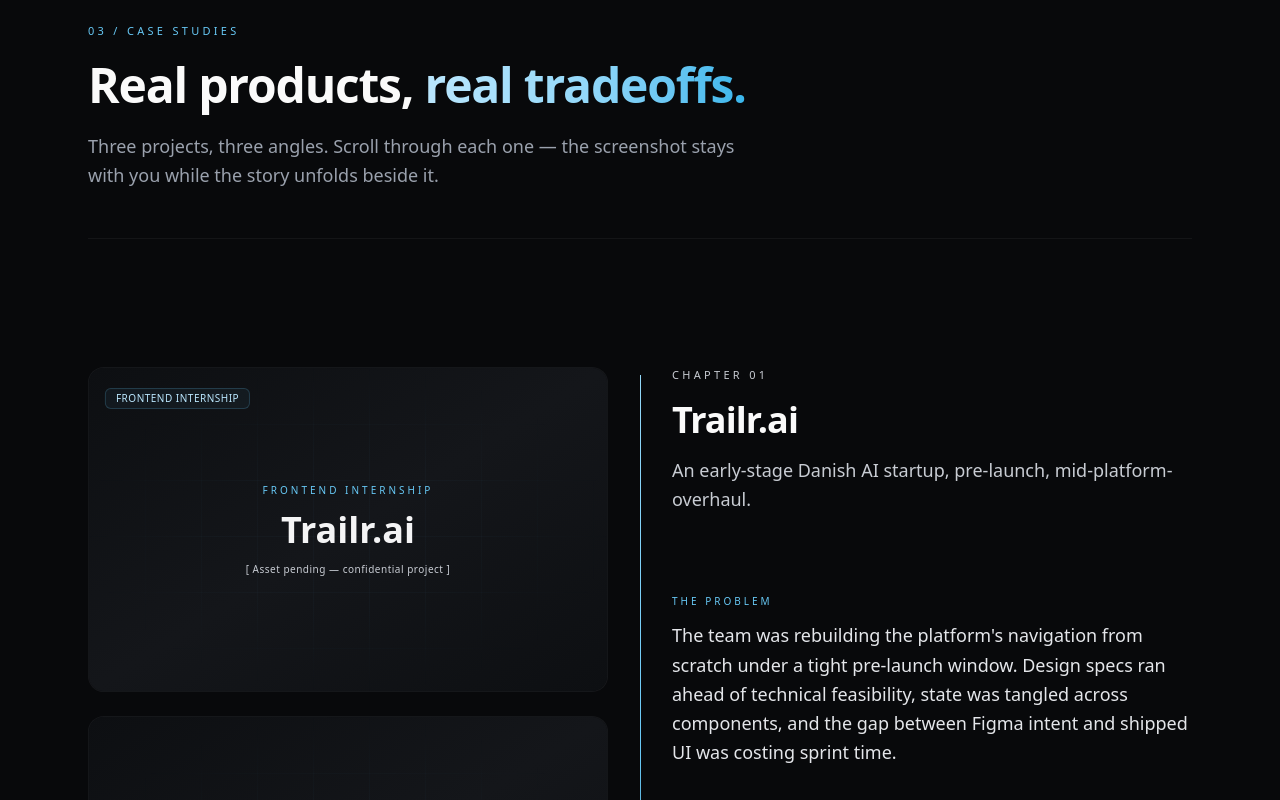
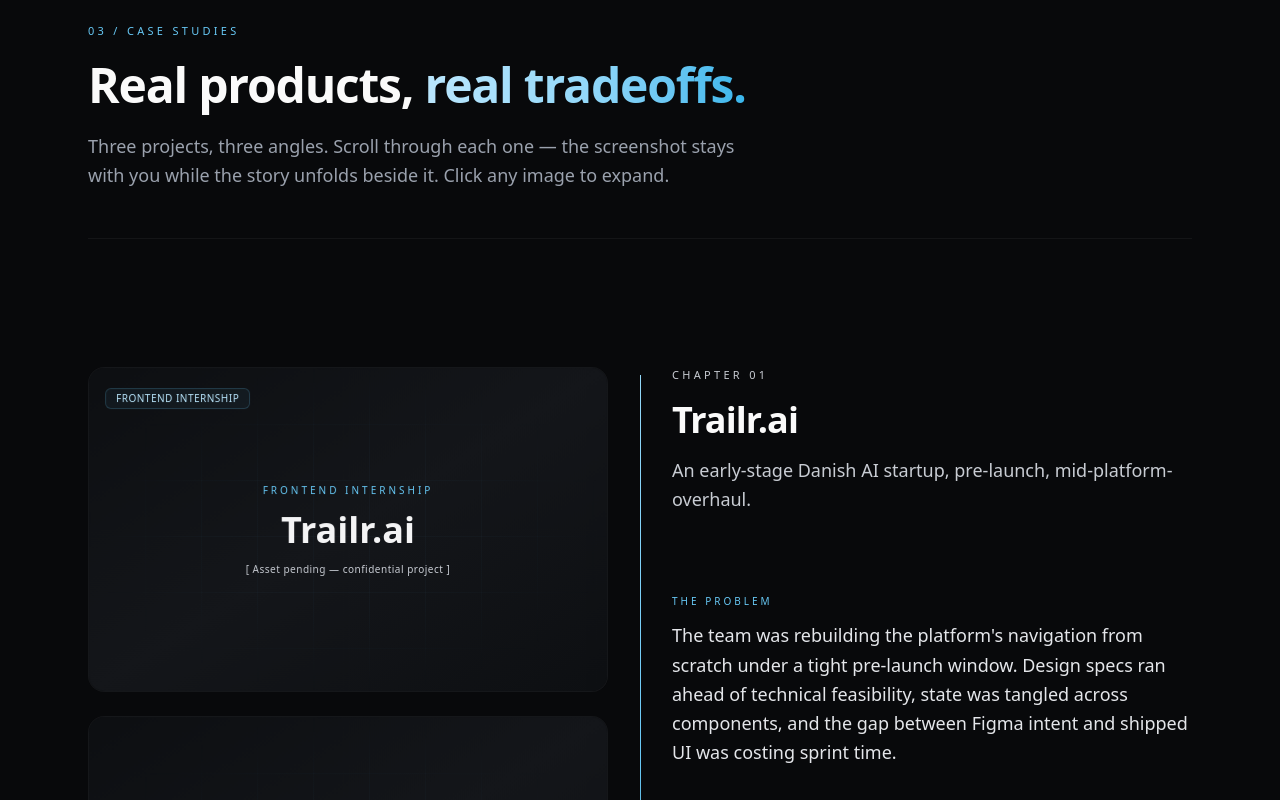
Before and after one commit to Taninwat-55/my-portfolio, a Next.js app: page / in a window 1280 px wide. Shown: the part 2040-2840 px from the top of the page. Built offline with nearby package versions, Linux system fonts and the light colour scheme.

Commit message:
style: use object-contain for project screenshots to prevent cropping

```diff
--- a/app/sections/CaseStudies.tsx
+++ b/app/sections/CaseStudies.tsx
@@ -11,10 +11,12 @@
   Lock,
   ArrowRight,
   BookOpen,
+  Maximize2,
 } from "lucide-react";
 
 import { Button } from "@/components/ui/button";
 import { Badge } from "@/components/ui/badge";
+import { Lightbox } from "../components/Lightbox";
 import { projects } from "../data";
 import {
   TradeoffSimulator,
@@ -441,6 +443,20 @@
 // ─── Section ────────────────────────────────────────────────────────────────
 
 export function CaseStudies() {
+  const [lightbox, setLightbox] = useState<{
+    images: (string | null)[];
+    index: number;
+    open: boolean;
+  }>({
+    images: [],
+    index: 0,
+    open: false,
+  });
+
+  const openLightbox = (images: (string | null)[], index: number) => {
+    setLightbox({ images, index, open: true });
+  };
+
   return (
     <section
       id="case-studies"
@@ -479,27 +495,59 @@
             className="text-base md:text-lg text-charcoal-300 leading-relaxed"
           >
             Three projects, three angles. Scroll through each one — the screenshot
-            stays with you while the story unfolds beside it.
+            stays with you while the story unfolds beside it. Click any image to expand.
           </motion.p>
         </motion.div>
       </div>
 
       {/* Stories — each is a tall block with sticky media + scrolling narrative */}
       <div className="container mx-auto px-6 max-w-6xl">
+        <div className="space-y-32 md:space-y-48">
           {stories.map((story) => (
-          <StoryBlock key={story.slug} story={story} />
+            <StoryBlock
+              key={story.slug}
+              story={story}
+              onImageClick={(idx) => openLightbox(story.images || [story.image], idx)}
+            />
           ))}
         </div>
+      </div>
 
-      {/* "And more" rail */}
       <MoreRail />
+
+      {/* Lightbox Overlay */}
+      {lightbox.open && (
+        <Lightbox
+          images={lightbox.images}
+          activeIndex={lightbox.index}
+          onClose={() => setLightbox({ ...lightbox, open: false })}
+          onPrev={() =>
+            setLightbox({
+              ...lightbox,
+              index: (lightbox.index - 1 + lightbox.images.length) % lightbox.images.length,
+            })
+          }
+          onNext={() =>
+            setLightbox({
+              ...lightbox,
+              index: (lightbox.index + 1) % lightbox.images.length,
+            })
+          }
+        />
+      )}
     </section>
   );
 }
 
 // ─── Story block ────────────────────────────────────────────────────────────
 
-function StoryBlock({ story }: { story: Story }) {
+function StoryBlock({
+  story,
+  onImageClick
+}: {
+  story: Story;
+  onImageClick: (idx: number) => void;
+}) {
   const ref = useRef<HTMLDivElement>(null);
   const { scrollYProgress } = useScroll({
     target: ref,
@@ -526,31 +574,42 @@
       {/* ── Media column ── */}
       <div className="flex flex-col gap-6 md:self-start">
         {(story.images || [story.image]).map((imgSrc, idx) => (
-          <motion.div
+          <motion.button
             key={idx}
+            type="button"
+            onClick={() => onImageClick(idx)}
             style={{ opacity: imageOpacity, scale: imageScale }}
-            className="relative aspect-[16/10] rounded-2xl overflow-hidden border border-white/5 bg-charcoal-900/50 [will-change:transform,opacity]"
+            className="group/img relative aspect-[16/10] rounded-2xl overflow-hidden border border-white/5 bg-charcoal-900/50 [will-change:transform,opacity] cursor-zoom-in"
           >
             {imgSrc ? (
+              <>
                 <Image
                   src={imgSrc}
                   alt={`${story.title} screenshot ${idx + 1}`}
                   fill
                   sizes="(min-width: 768px) 50vw, 100vw"
-                className="object-cover"
+                  className="object-contain transition-transform duration-700 group-hover/img:scale-105"
                   priority={story.slug === "trailr" && idx === 0}
                 />
+
+                {/* Overlay on hover */}
+                <div className="absolute inset-0 bg-charcoal-950/20 opacity-0 group-hover/img:opacity-100 transition-opacity flex items-center justify-center">
+                  <div className="p-3 rounded-full bg-white/10 backdrop-blur-md border border-white/20 text-white translate-y-4 group-hover/img:translate-y-0 transition-transform duration-300">
+                    <Maximize2 size={20} />
+                  </div>
+                </div>
+              </>
             ) : (
               <ImagePlaceholder title={story.title} category={story.category} />
             )}
 
             {/* category badge in corner, only on the first image */}
             {idx === 0 && (
-              <div className="absolute top-4 left-4">
+              <div className="absolute top-4 left-4 z-10">
                 <Badge variant="ice">{story.category}</Badge>
               </div>
             )}
-          </motion.div>
+          </motion.button>
         ))}
 
         {/* Caption row under the images */}
@@ -796,7 +855,7 @@
                 alt={p.title}
                 fill
                 sizes="(min-width: 1024px) 25vw, (min-width: 768px) 33vw, 50vw"
-                className="object-cover opacity-60 group-hover:opacity-90 transition-opacity duration-500"
+                className="object-contain opacity-60 group-hover:opacity-90 transition-opacity duration-500"
               />
               <div className="absolute inset-0 bg-gradient-to-t from-charcoal-950 via-charcoal-950/40 to-transparent" />
               <div className="absolute inset-x-0 bottom-0 p-4">
```
Lines whose indentation alone changed are shown as unchanged.
